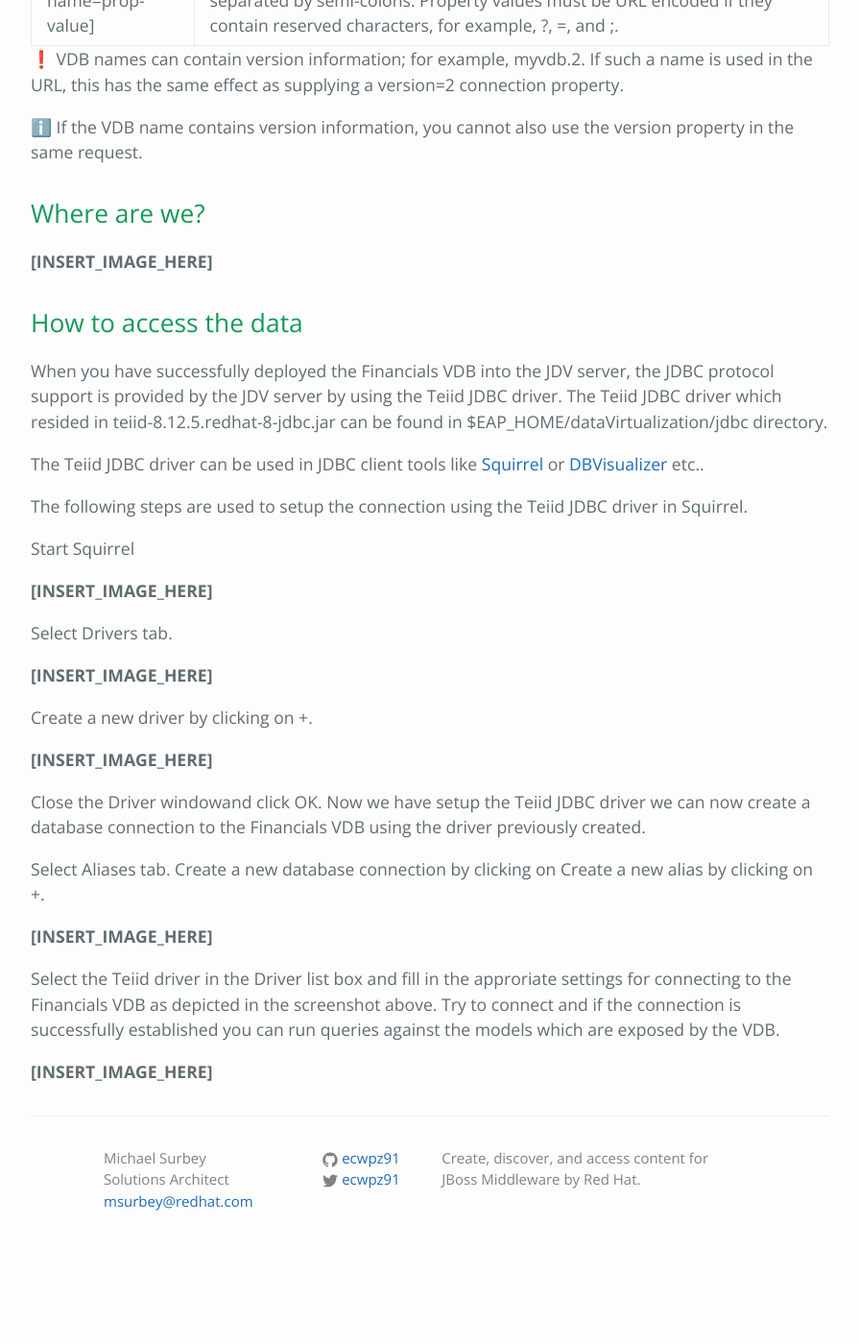
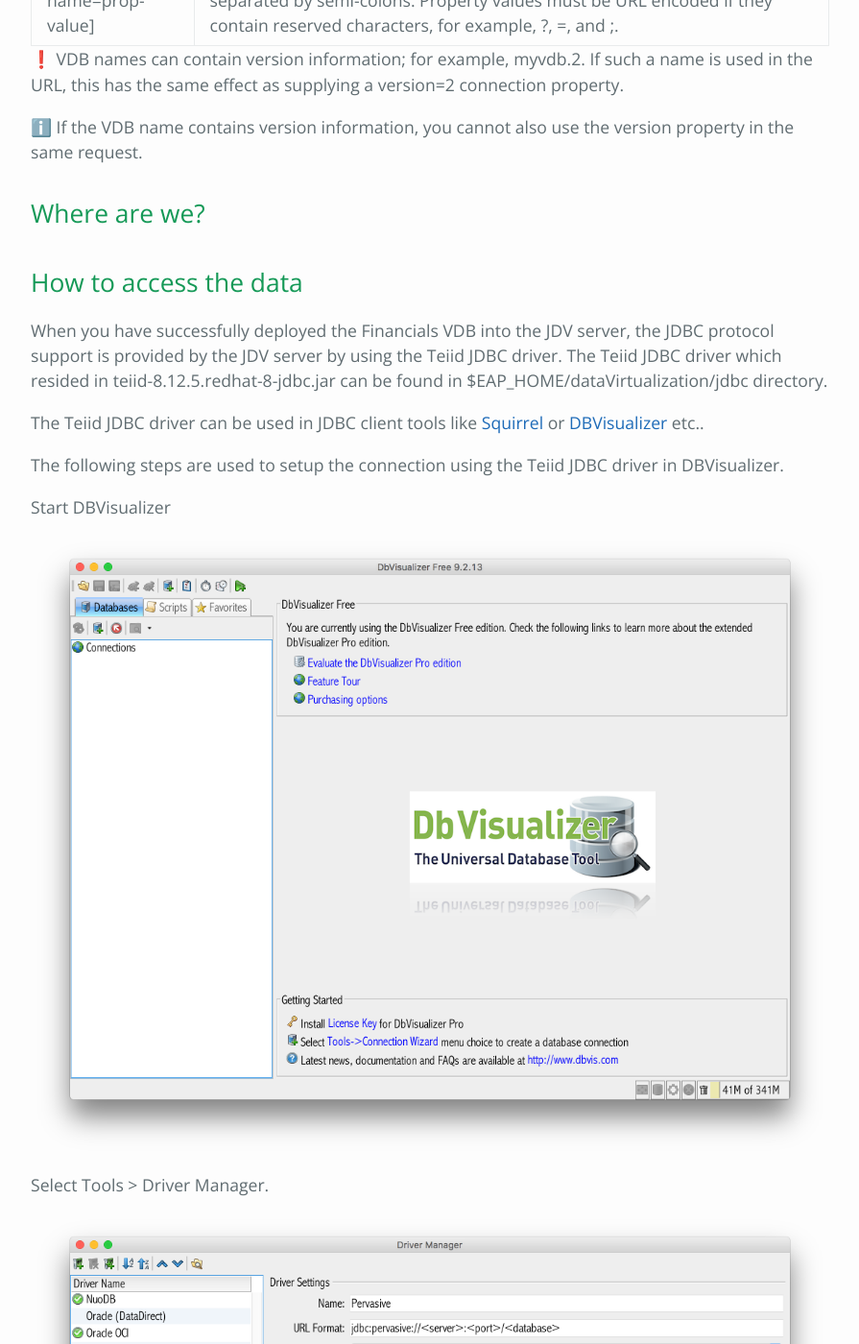
Before and after one commit to epe105/jboss-workshops, a Jekyll site: the page built from www/jdv/14-module.md, in a window 1280 px wide and 1400 px high, scrolled down 1015 px. Shown: the whole window at 96% size, without its empty margins (192-1087 px from the left). Built offline with Jekyll 4.4.1, drawn with Linux system fonts in a browser that asks for light colours; emoji names are drawn with the system emoji font; before the commit the page ends 2369 px from its top, so only the background shows below that; some of the changed text lies outside the part shown.

Commit message:
Changed directions from Squirrel to DB Visualizer and added Pictures

```diff
--- a/www/jdv/14-module.md
+++ b/www/jdv/14-module.md
@@ -29,34 +29,32 @@
 
 ## Where are we?
 
-**[INSERT_IMAGE_HERE]**
-
 ## How to access the data
 
 When you have successfully deployed the Financials VDB into the JDV server, the JDBC protocol support is provided by the JDV server by using the Teiid JDBC driver. The Teiid JDBC driver which resided in teiid-8.12.5.redhat-8-jdbc.jar can be found in $EAP_HOME/dataVirtualization/jdbc directory.
 
 The Teiid JDBC driver can be used in JDBC client tools like [Squirrel](http://bit.ly/2d68N0y) or [DBVisualizer](http://bit.ly/2d66fzU) etc..
 
-The following steps are used to setup the connection using the Teiid JDBC driver in Squirrel.
+The following steps are used to setup the connection using the Teiid JDBC driver in DBVisualizer.
 
-Start Squirrel
+Start DBVisualizer
 
-**[INSERT_IMAGE_HERE]**
+![demo jdbc]({{ "/images/jdv/demo-jdbc-dbv.png" | prepend: site.baseurl }})
 
-Select Drivers tab.
+Select Tools > Driver Manager.
 
-**[INSERT_IMAGE_HERE]**
+![demo jdbc]({{ "/images/jdv/demo-jdbc.dm.png" | prepend: site.baseurl }})
 
-Create a new driver by clicking on +.
+Create a new driver by clicking on create new driver button.
 
-**[INSERT_IMAGE_HERE]**
+![demo jdbc]({{ "/images/jdv/demo-jdbc-dbv-ad.png" | prepend: site.baseurl }})
 
-Close the Driver windowand click OK. Now we have setup the Teiid JDBC driver we can now create a database connection to the Financials VDB using the driver previously created.
+Close the Driver Manager windows. Since we have setup the Teiid JDBC driver we can now create a database connection to the Financials VDB using the driver previously created.
 
-Select Aliases tab. Create a new database connection by clicking on Create a new alias by clicking on +.
+Create a new database connection by clicking on Create a new database connection button, demo jdbc dbv dbc button and select No Wizard.
 
-**[INSERT_IMAGE_HERE]**
+![demo jdbc]({{ "/images/jdv/demo-jdbc-dbv-dbc.png" | prepend: site.baseurl }})
 
 Select the Teiid driver in the Driver list box and fill in the approriate settings for connecting to the Financials VDB as depicted in the screenshot above. Try to connect and if the connection is successfully established you can run queries against the models which are exposed by the VDB.
 
-**[INSERT_IMAGE_HERE]**
+![demo jdbc]({{ "/images/jdv/demo-jdbc-connect.png" | prepend: site.baseurl }})
```
